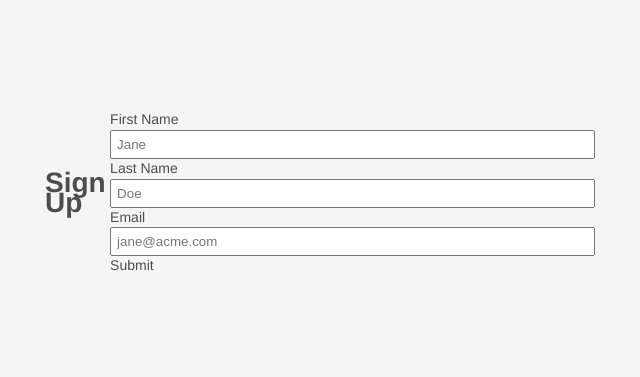
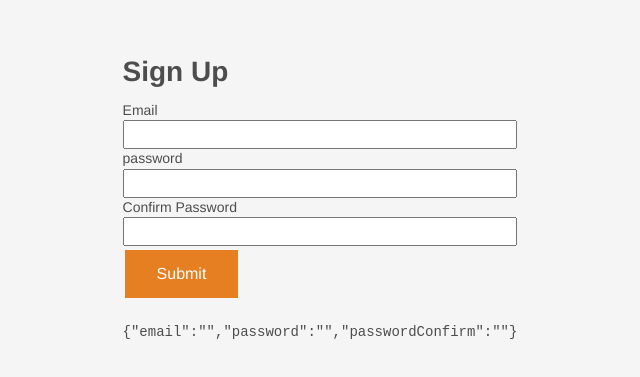
Before and after one commit to ismailcanaydin/hello-react, a React (Create React App) app: page / in a window 1280 px wide. Shown: the part 207-584 px from the top of the page, without its empty margins (320-960 px from the left). Built offline with nearby package versions, Linux system fonts and the light colour scheme.

Commit message:
Formik-Yup

```diff
--- a/package.json
+++ b/package.json
@@ -11,7 +11,8 @@
     "react": "^18.2.0",
     "react-dom": "^18.2.0",
     "react-scripts": "5.0.1",
-    "web-vitals": "^2.1.4"
+    "web-vitals": "^2.1.4",
+    "yup": "^0.32.11"
   },
   "scripts": {
     "start": "react-scripts start",
--- /dev/null
+++ b/src/components/formik/components/Singup.js
@@ -0,0 +1,52 @@
+import React from 'react'
+import { useFormik } from 'formik';
+
+function SingUp() {
+    const { handlSubmit, handlChange, values } = useFormik({
+        initialValues: {
+          email: '',
+          password: '',
+          passwordConfirm: '',
+        },
+        onSubmit: (values) => {
+          console.log(values);
+        },
+      });
+
+    return (
+        <div>
+            <h1>Sign Up</h1>
+            <form onSubmit={handlSubmit}>
+                <label htmlFor="email">Email</label>
+                <input
+                    id="email"
+                    name="email"
+                    values={values.email}
+                    onChange={handlChange}
+                    type="email"
+                />
+                <label htmlFor="password">password</label>
+                <input
+                    id="password"
+                    name="password"
+                    values={values.password}
+                    onChange={handlChange}
+                    type="password"
+                />
+                <label htmlFor="passwordConfirm">Confirm Password</label>
+                <input
+                    id="passwordConfirm"
+                    name="passwordConfirm"
+                    values={values.passwordConfirm}
+                    onChange={handlChange}
+                    type="passwordConfirm"
+                />
+                <button className='buton' type="submit">Submit</button>
+                <br /><br />
+                <code>{JSON.stringify(values)}</code>
+            </form>
+        </div>
+    )
+}
+
+export default SingUp
--- a/src/components/formik/index.js
+++ b/src/components/formik/index.js
@@ -1,42 +1,16 @@
 import React from 'react'
 import ReactDOM from 'react-dom';
-import { Formik, Field, Form } from 'formik';
+import Singup from './components/Singup'
+import './style.css'
 
 function FormikForm() {
+
   return (
     <>
-      <h1>Sign Up</h1>
-      <Formik
-        initialValues={{
-          firstName: '',
-          lastName: '',
-          email: '',
-        }}
-        onSubmit={async (values) => {
-          await new Promise((r) => setTimeout(r, 500));
-          alert(JSON.stringify(values, null, 2));
-        }}
-      >
-        <Form>
-          <label htmlFor="firstName">First Name</label>
-          <Field id="firstName" name="firstName" placeholder="Jane" />
-
-          <label htmlFor="lastName">Last Name</label>
-          <Field id="lastName" name="lastName" placeholder="Doe" />
-
-          <label htmlFor="email">Email</label>
-          <Field
-            id="email"
-            name="email"
-            placeholder="jane@acme.com"
-            type="email"
-          />
-          <button type="submit">Submit</button>
-        </Form>
-      </Formik>
+      <Singup />
     </>
   )
 }
-ReactDOM.render(<FormikForm />, document.getElementById('root'));
+// ReactDOM.render(<FormikForm />, document.getElementById('root'));
 
 export default FormikForm
--- /dev/null
+++ b/src/components/formik/style.css
@@ -0,0 +1,25 @@
+.buton {
+    background-color: #e67e22;
+
+    border: none;
+
+    color: white;
+
+    padding: 15px 32px;
+
+    text-align: center;
+
+    text-decoration: none;
+
+    display: inline-block;
+
+    font-size: 16px;
+
+    margin: 4px 2px;
+
+    cursor: pointer;
+}
+
+label {
+    display: block;
+}
--- a/src/index.js
+++ b/src/index.js
@@ -1,6 +1,6 @@
 import React from 'react';
 import ReactDOM from 'react-dom/client';
-import './index.css';
+// import './index.css';
 import App from './App';
 import reportWebVitals from './reportWebVitals';
 import { BrowserRouter } from 'react-router-dom';
```
Also changed, not shown: 1 other file (tests, documents, lock files or other folders).
